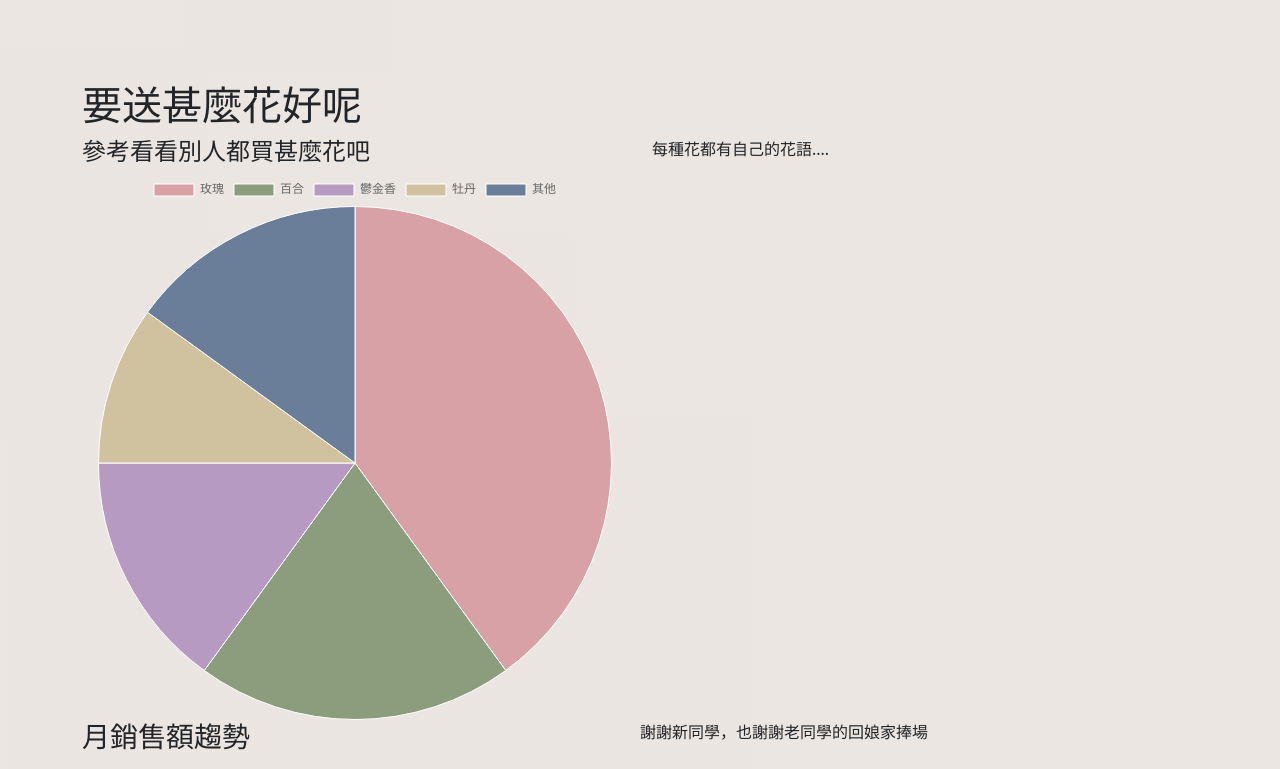
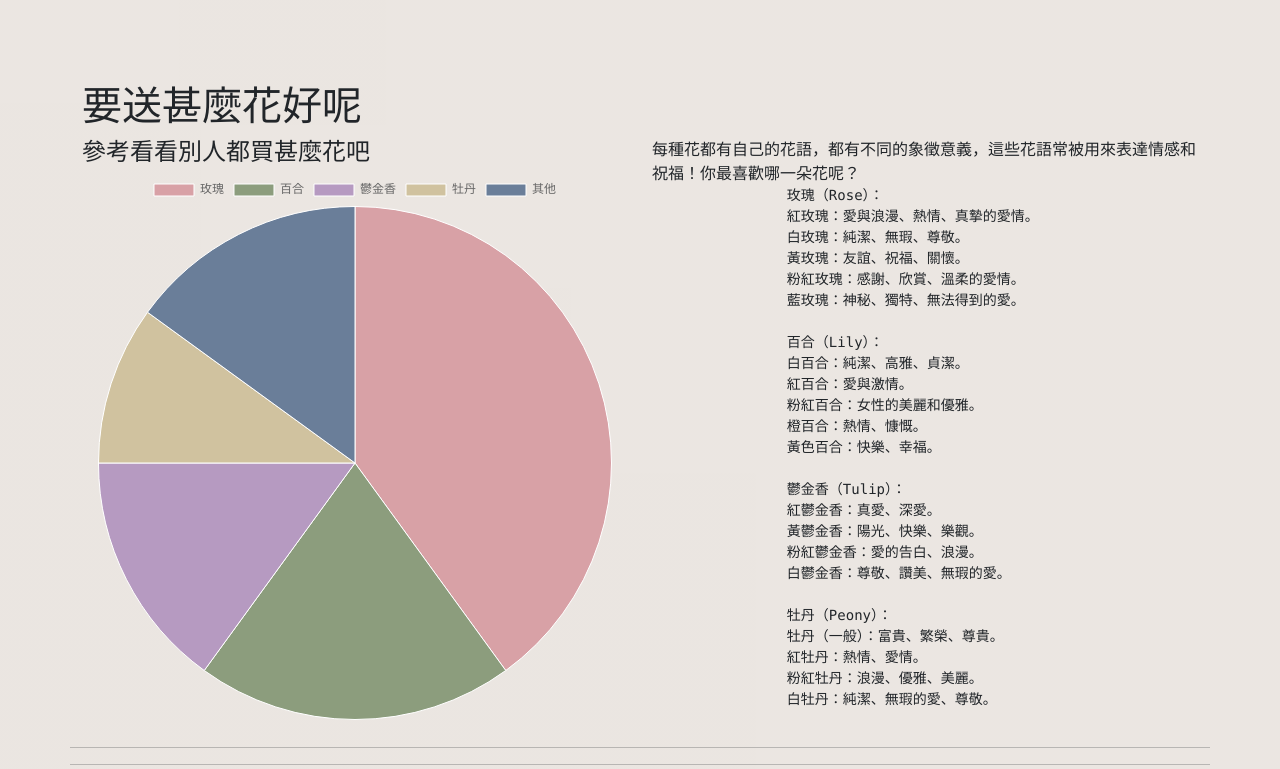
Before and after one commit to Gbearup/OnePage, a plain HTML site: page index.html in a window 1280 px wide. Shown: the part 2660-3429 px from the top of the page. Drawn offline with nearby package versions, Linux system fonts and the light colour scheme; grey boxes are pictures that could not be loaded.

Commit message:
chart revise

```diff
--- a/index.html
+++ b/index.html
@@ -317,22 +317,53 @@
     <div class="container mt-5">
         <h1>要送甚麼花好呢</h1>
         <div class="row">
-            <div class="col ">
+            <div class="col-md-6 mb-4">
                 <h4>參考看看別人都買甚麼花吧</h4>
                 <canvas id="salesChart"></canvas>
             </div>
 
-            <div class="col">
-                每種花都有自己的花語....
+            <div class="col-md-6">
+                每種花都有自己的花語，都有不同的象徵意義，這些花語常被用來表達情感和祝福！你最喜歡哪一朵花呢？
+                <pre>
+                玫瑰（Rose）：
+                紅玫瑰：愛與浪漫、熱情、真摯的愛情。
+                白玫瑰：純潔、無瑕、尊敬。
+                黃玫瑰：友誼、祝福、關懷。
+                粉紅玫瑰：感謝、欣賞、溫柔的愛情。
+                藍玫瑰：神秘、獨特、無法得到的愛。
+
+                百合（Lily）：
+                白百合：純潔、高雅、貞潔。
+                紅百合：愛與激情。
+                粉紅百合：女性的美麗和優雅。
+                橙百合：熱情、慷慨。
+                黃色百合：快樂、幸福。
+
+                鬱金香（Tulip）：
+                紅鬱金香：真愛、深愛。
+                黃鬱金香：陽光、快樂、樂觀。
+                粉紅鬱金香：愛的告白、浪漫。
+                白鬱金香：尊敬、讚美、無瑕的愛。
+
+                牡丹（Peony）：
+                牡丹（一般）：富貴、繁榮、尊貴。
+                紅牡丹：熱情、愛情。
+                粉紅牡丹：浪漫、優雅、美麗。
+                白牡丹：純潔、無瑕的愛、尊敬。
+            </pre>
             </div>
-
+            <hr>
+            <hr>
             <div class="row">
-                <div class="col ">
+                <div class="col-md-6 mb-4">
                     <h3>月銷售額趨勢</h3>
                     <canvas id="monthlySalesChart"></canvas>
                 </div>
-                <div class="col">謝謝新同學，也謝謝老同學的回娘家捧場</div>
+                <div class="col-md-6 ">
+                    謝謝新同學，也謝謝老同學時不是的回來餐與活動及捧場</div>
             </div>
+            <hr>
+            <hr>
         </div>
     </div>
 
```
